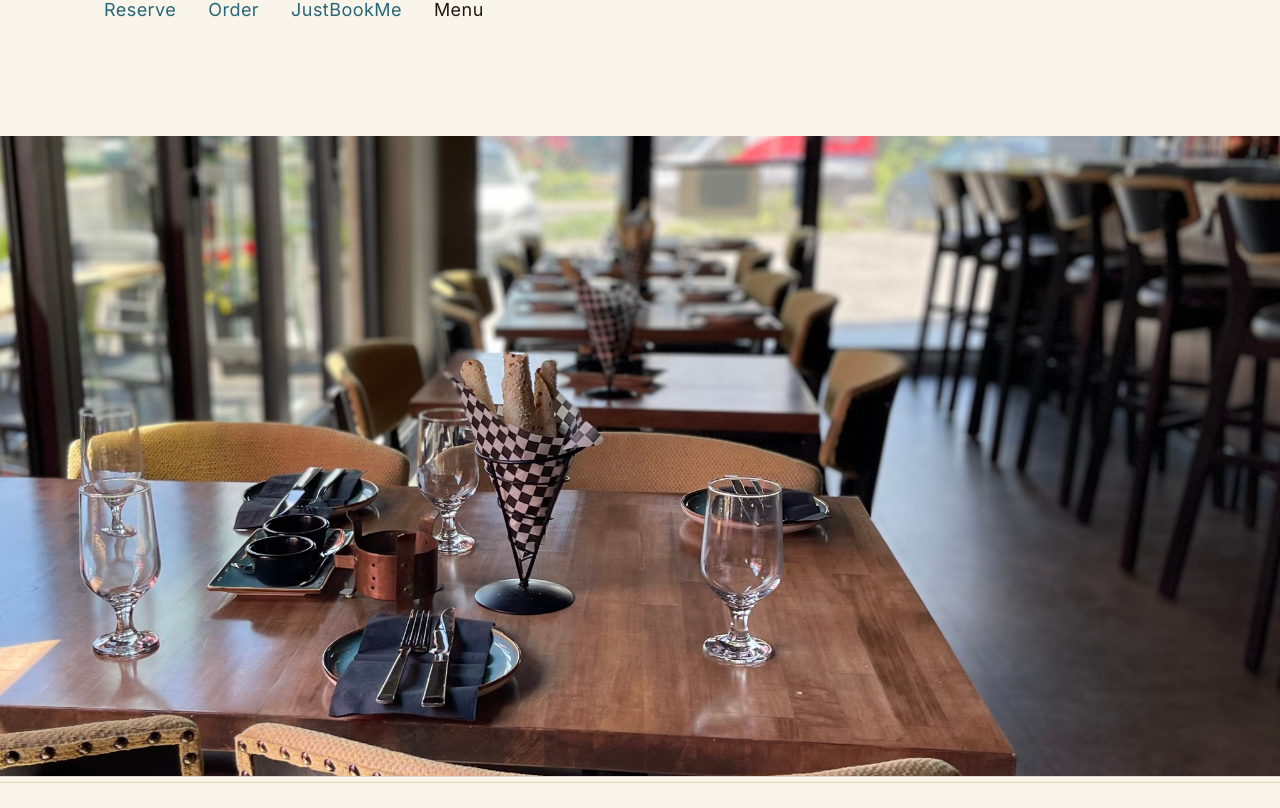
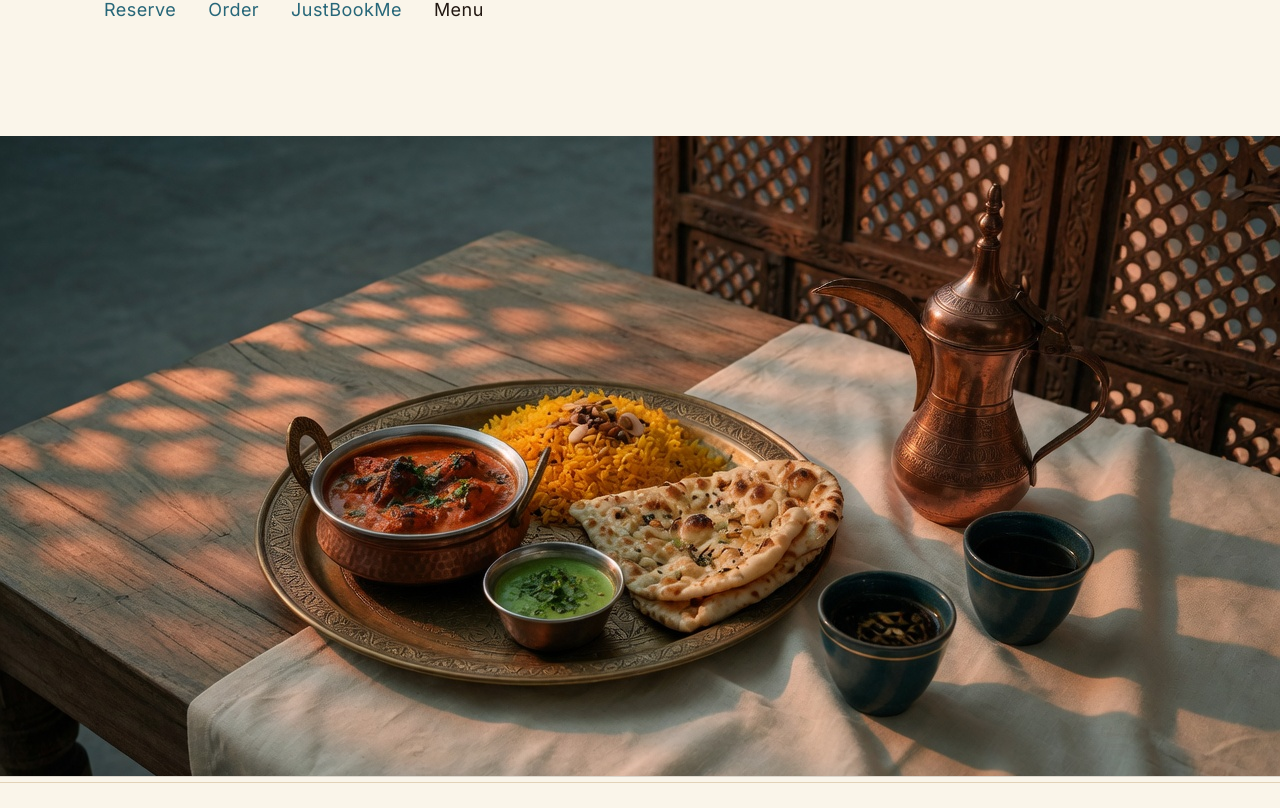
Before and after one commit to brandonlacoste9-tech/sahib, a Next.js app: page /en in a window 1280 px wide. Shown: the part 892-1700 px from the top of the page. Built offline with nearby package versions, Linux system fonts and the light colour scheme.

Commit message:
feat: replace sports-bar hero with Indo-Arabic thali still

```diff
--- a/src/app/[locale]/page.tsx
+++ b/src/app/[locale]/page.tsx
@@ -47,8 +47,8 @@ export default async function HomePage({ params }: Props) {
       </section>
       <div className="relative h-[min(80vh,52rem)] w-full">
         <Image
-          src="/hero.jpg"
-          alt="Dining room at Sahib Dorval"
+          src="/hero-thali.jpg"
+          alt="Brass thali of butter chicken, saffron rice and naan with an Arabic dallah"
           fill
           priority
           sizes="100vw"
```
Also changed, not shown: public/hero-thali.jpg (added), public/hero.jpg (deleted).
